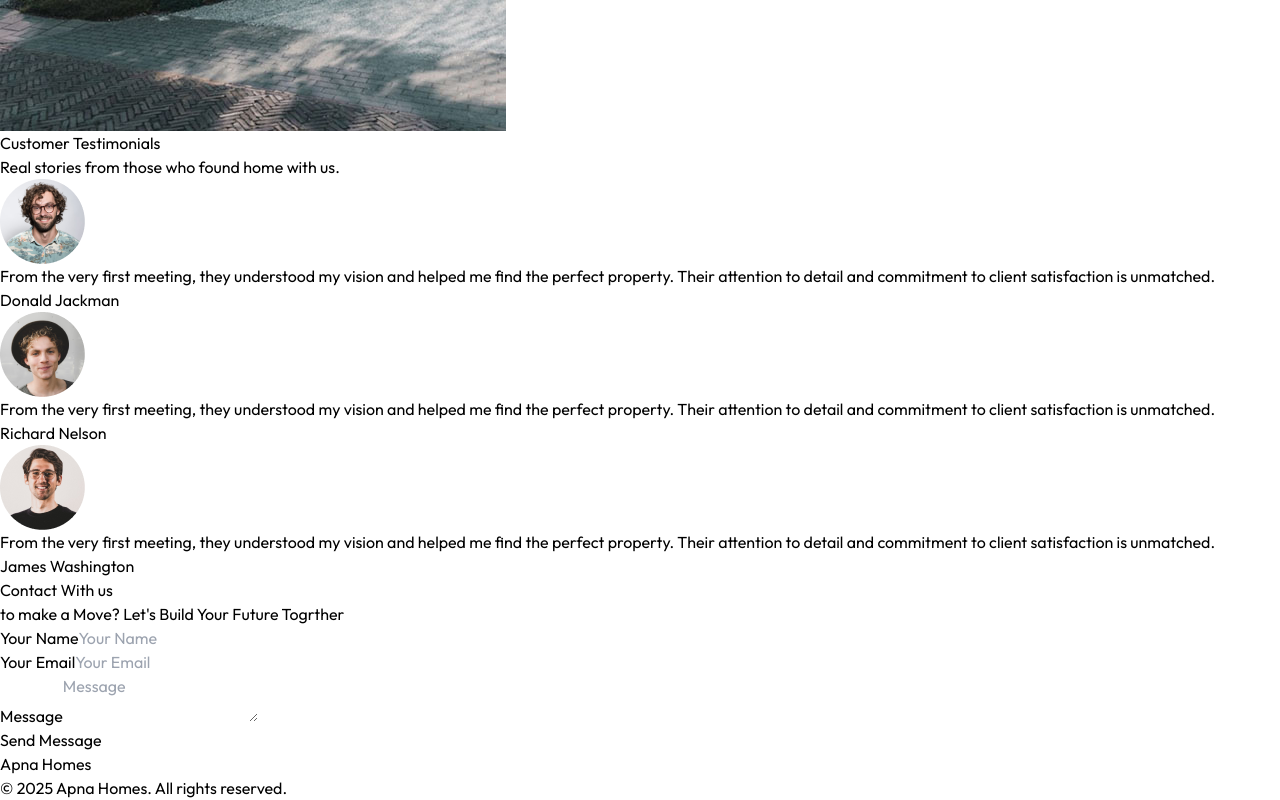
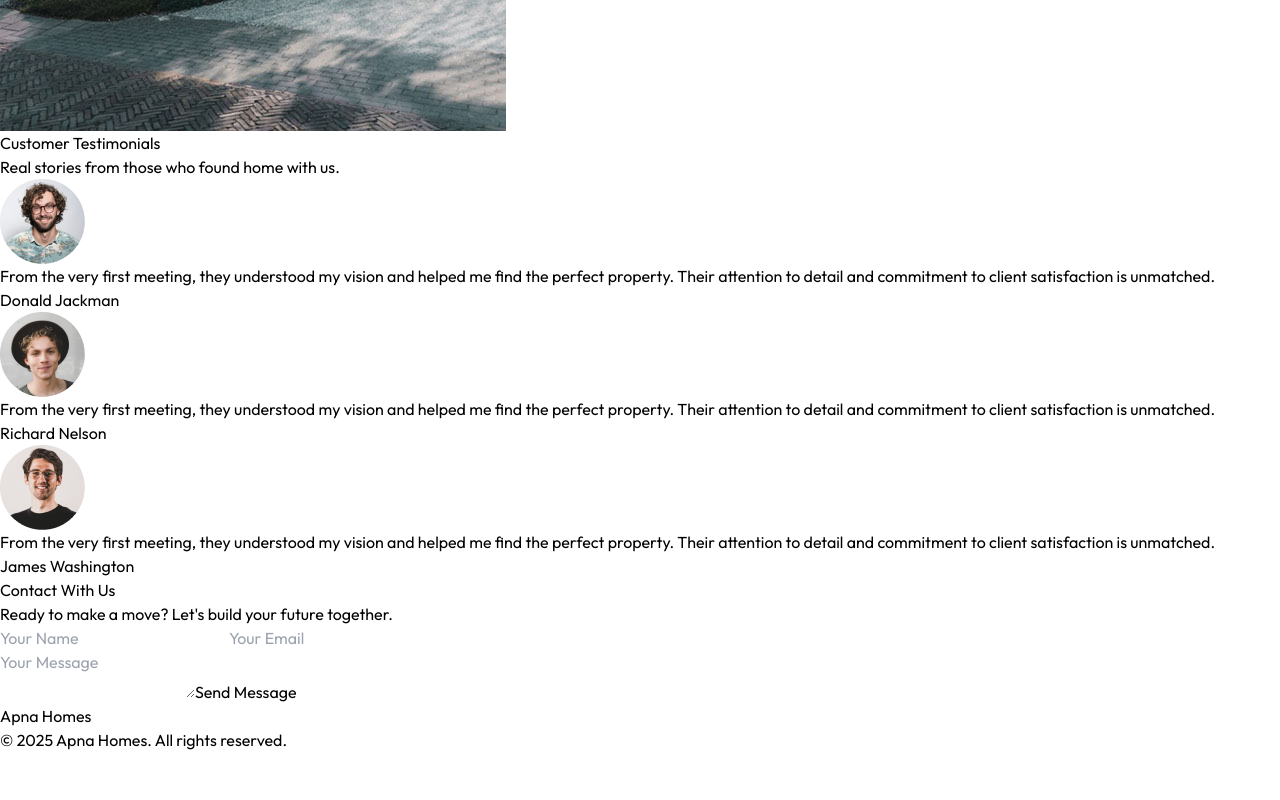
Before and after one commit to Anupthakurr/real-estate-webapp, a React (Vite) app: page / in a window 1280 px wide. Shown: the part 5442-6242 px from the top of the page. After the commit the page ends 6194 px from the top, so only its background shows below. Built offline with nearby package versions, Linux system fonts and the light colour scheme.

Commit message:
Update Contact.jsx

```diff
--- a/src/component/Contact.jsx
+++ b/src/component/Contact.jsx
@@ -1,12 +1,15 @@
 import React from "react";
 import { motion } from "framer-motion";
 
-const contact = () => {
+const Contact = () => {
   const [result, setResult] = React.useState("");
+  const [isLoading, setIsLoading] = React.useState(false);
 
   const onSubmit = async (event) => {
     event.preventDefault();
-    setResult("Sending....");
+    setIsLoading(true);
+    setResult("");
+
     const formData = new FormData(event.target);
 
     formData.append("access_key", "7dcd3ce1-7de4-49dd-960a-9214f55b7d95");
@@ -17,6 +20,7 @@ const contact = () => {
     });
 
     const data = await response.json();
+    setIsLoading(false);
 
     if (data.success) {
       setResult("Form Submitted Successfully");
@@ -26,6 +30,7 @@ const contact = () => {
       setResult(data.message);
     }
   };
+
   return (
     <motion.div
       initial={{ opacity: 0, x: -200 }}
@@ -35,56 +40,64 @@ const contact = () => {
       className="text-center p-6 py-20 lg:px-32 w-full overflow-hidden"
       id="contact"
     >
-      <h1 className="text-2xl sm:text-4xl font-bold mb-2 text-center">
+      <h1 className="text-4xl font-bold mb-6">
         Contact{" "}
-        <span className="underline underline-offset-4 decoration-1 font-light">
-          With us
+        <span className="underline decoration-wavy decoration-indigo-500">
+          With Us
         </span>
       </h1>
       <p className="text-center text-gray-500 mb-12 max-w-2xl mx-auto">
-        to make a Move? Let's Build Your Future Togrther
+        Ready to make a move? Let's build your future together.
       </p>
+
       <form
         onSubmit={onSubmit}
-        className="max-w-2xl mx-auto text-gray-600 pt-8"
+        className="max-w-2xl mx-auto text-gray-600 bg-white p-8 rounded-lg shadow-lg"
       >
-        <div className="flex flex-wrap">
-          <div className="w-full md:w-1/2 text-left">
-            Your Name
+        <div className="flex flex-wrap gap-4 mb-6">
           <input
-              className="w-full border border-gray-300 rounded py-3 px-4 mt-2"
+            className="w-full md:w-1/2 border border-gray-300 rounded py-3 px-4 focus:outline-none focus:border-indigo-500"
             type="text"
             name="Name"
             placeholder="Your Name"
             required
           />
-          </div>
-          <div className="w-full md:w-1/2 text-left md:pl-4">
-            Your Email
           <input
-              className="w-full border border-gray-300 rounded py-3 px-4 mt-2"
+            className="w-full md:w-1/2 border border-gray-300 rounded py-3 px-4 focus:outline-none focus:border-indigo-500"
             type="email"
             name="Email"
             placeholder="Your Email"
             required
           />
         </div>
-        </div>
-        <div className="my-6 text-left">
-          Message
         <textarea
-            className="w-full border border-gray-300 rounded py-3 px-4 mt-2 h-48 resize-none"
+          className="w-full border border-gray-300 rounded py-3 px-4 mb-6 focus:outline-none focus:border-indigo-500 h-48 resize-none"
           name="Message"
-            placeholder="Message"
+          placeholder="Your Message"
           required
         ></textarea>
-        </div>
-        <button className="bg-blue-600 text-white py-2 px-12 mb-10 rounded">
-          Send Message
-        </button>
+        <motion.button
+          whileHover={{ scale: 1.05 }}
+          whileTap={{ scale: 0.95 }}
+          className="bg-gradient-to-r from-blue-500 to-purple-600 text-white py-2 px-6 rounded-lg shadow-lg"
+          type="submit"
+        >
+          {isLoading ? "Sending..." : "Send Message"}
+        </motion.button>
+
+        {result && (
+          <motion.p
+            initial={{ opacity: 0 }}
+            animate={{ opacity: 1 }}
+            transition={{ duration: 0.5 }}
+            className="text-center text-green-500 mt-6"
+          >
+            {result}
+          </motion.p>
+        )}
       </form>
     </motion.div>
   );
 };
 
-export default contact;
+export default Contact;
```
Lines whose indentation alone changed are shown as unchanged.
